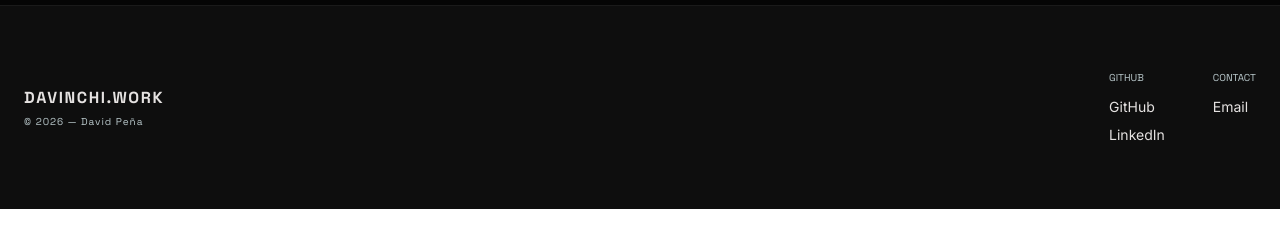
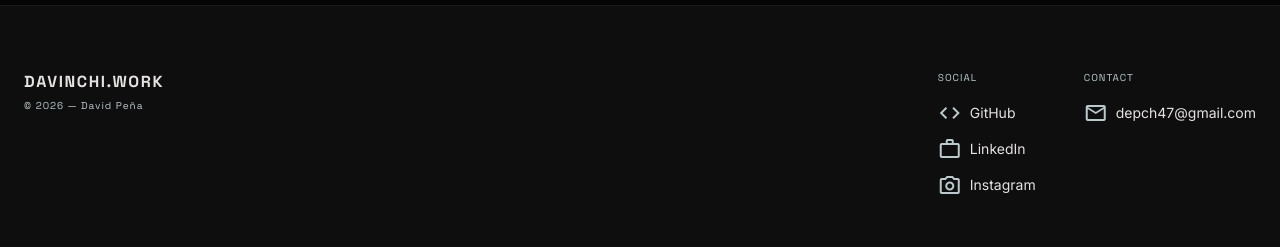
Before and after one commit to Siravian-index/davinchi-web, a React (Vite) app: page / in a window 1280 px wide. Shown: the part 3019-3266 px from the top of the page. Before the commit the page ends 3228 px from the top, so only its background shows below. Built offline with nearby package versions, Linux system fonts and the light colour scheme.

Commit message:
Format footer and add current social links

```diff
--- a/src/react-app/components/footer.tsx
+++ b/src/react-app/components/footer.tsx
@@ -1,11 +1,23 @@
 import { useTranslation } from "react-i18next";
+
+const SOCIAL_LINKS = [
+  { label: "GitHub",    href: "https://github.com/Siravian-index",                          icon: "code" },
+  { label: "LinkedIn",  href: "https://www.linkedin.com/in/david-pe%C3%B1a-037812200/",     icon: "work" },
+  { label: "Instagram", href: "https://www.instagram.com/davinchi_47",                       icon: "photo_camera" },
+];
+
+const CONTACT_LINKS = [
+  { label: "depch47@gmail.com", href: "mailto:depch47@gmail.com", icon: "mail" },
+];
 
 export const Footer = () => {
   const { t } = useTranslation();
 
   return (
     <footer id="contact" className="bg-surface-container-lowest py-16 border-t border-white/5">
-      <div className="container mx-auto px-6 flex flex-col md:flex-row justify-between items-center gap-8">
+      <div className="container mx-auto px-6 flex flex-col md:flex-row justify-between items-start gap-12">
+
+        {/* Brand */}
         <div className="flex flex-col gap-1">
           <span className="font-headline font-bold text-on-surface tracking-widest uppercase">
             davinchi.work
@@ -15,40 +27,47 @@ export const Footer = () => {
           </span>
         </div>
 
+        {/* Links */}
         <div className="flex gap-12">
-          <div className="flex flex-col gap-2">
-            <span className="font-label text-[10px] uppercase text-on-surface-variant mb-1">
-              {t("contact.github")}
+          <div className="flex flex-col gap-3">
+            <span className="font-label text-[10px] uppercase text-on-surface-variant tracking-widest mb-1">
+              Social
             </span>
+            {SOCIAL_LINKS.map((link) => (
               <a
-              href="https://github.com"
+                key={link.label}
+                href={link.href}
                 target="_blank"
                 rel="noopener noreferrer"
-              className="text-on-surface hover:text-primary transition-colors text-sm"
+                className="flex items-center gap-2 text-on-surface hover:text-primary transition-colors duration-300 text-sm group"
               >
-              GitHub
+                <span className="material-symbols-outlined text-[16px] text-on-surface-variant group-hover:text-primary transition-colors duration-300">
+                  {link.icon}
+                </span>
+                {link.label}
               </a>
-            <a
-              href="https://linkedin.com/in/david-peña-037812200"
-              target="_blank"
-              rel="noopener noreferrer"
-              className="text-on-surface hover:text-primary transition-colors text-sm"
-            >
-              LinkedIn
-            </a>
+            ))}
           </div>
-          <div className="flex flex-col gap-2">
-            <span className="font-label text-[10px] uppercase text-on-surface-variant mb-1">
+
+          <div className="flex flex-col gap-3">
+            <span className="font-label text-[10px] uppercase text-on-surface-variant tracking-widest mb-1">
               {t("contact.title")}
             </span>
+            {CONTACT_LINKS.map((link) => (
               <a
-              href="mailto:david@davinchi.work"
-              className="text-on-surface hover:text-primary transition-colors text-sm"
+                key={link.label}
+                href={link.href}
+                className="flex items-center gap-2 text-on-surface hover:text-primary transition-colors duration-300 text-sm group"
               >
-              {t("contact.email")}
+                <span className="material-symbols-outlined text-[16px] text-on-surface-variant group-hover:text-primary transition-colors duration-300">
+                  {link.icon}
+                </span>
+                {link.label}
               </a>
+            ))}
           </div>
         </div>
+
       </div>
     </footer>
   );
```
Lines whose indentation alone changed are shown as unchanged.
